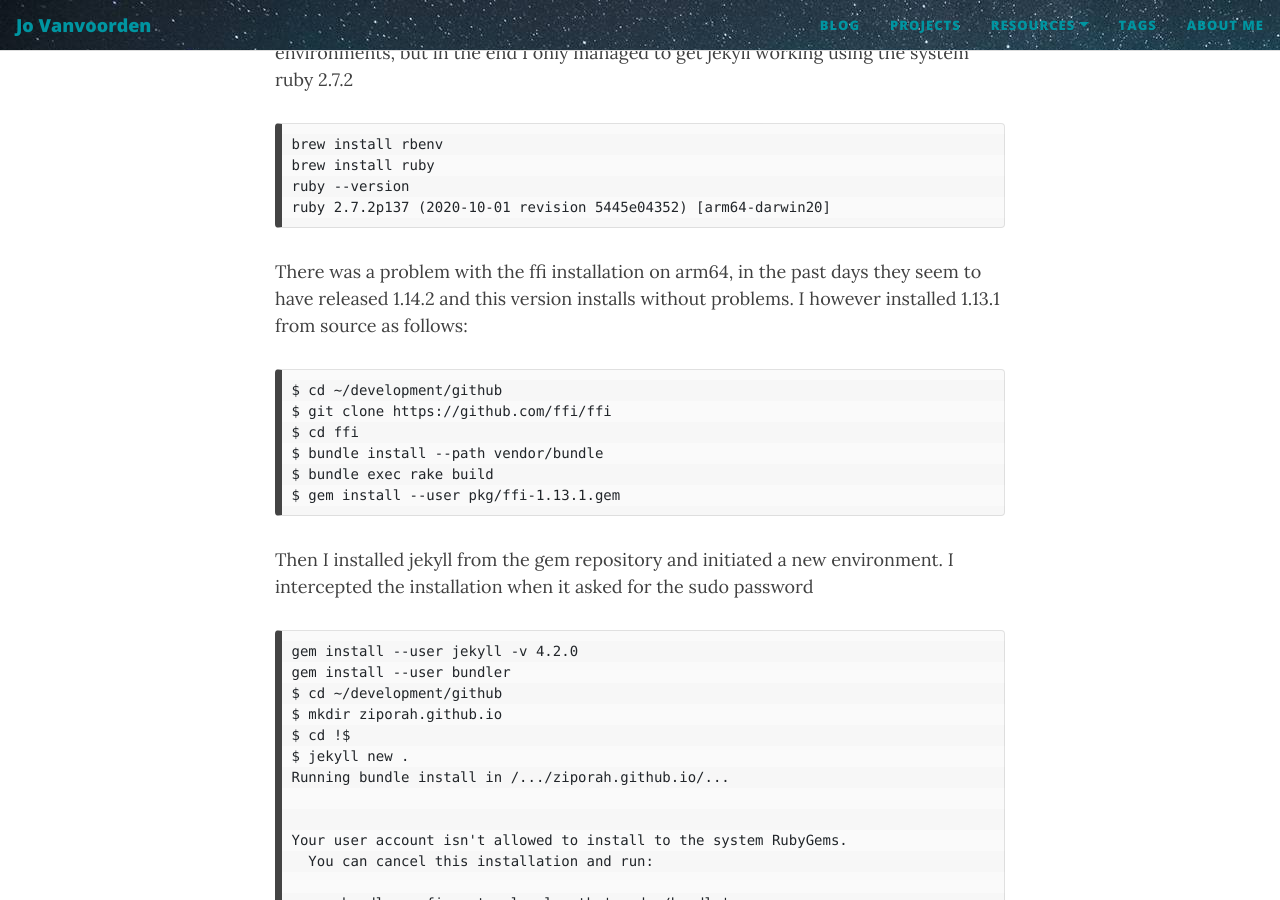
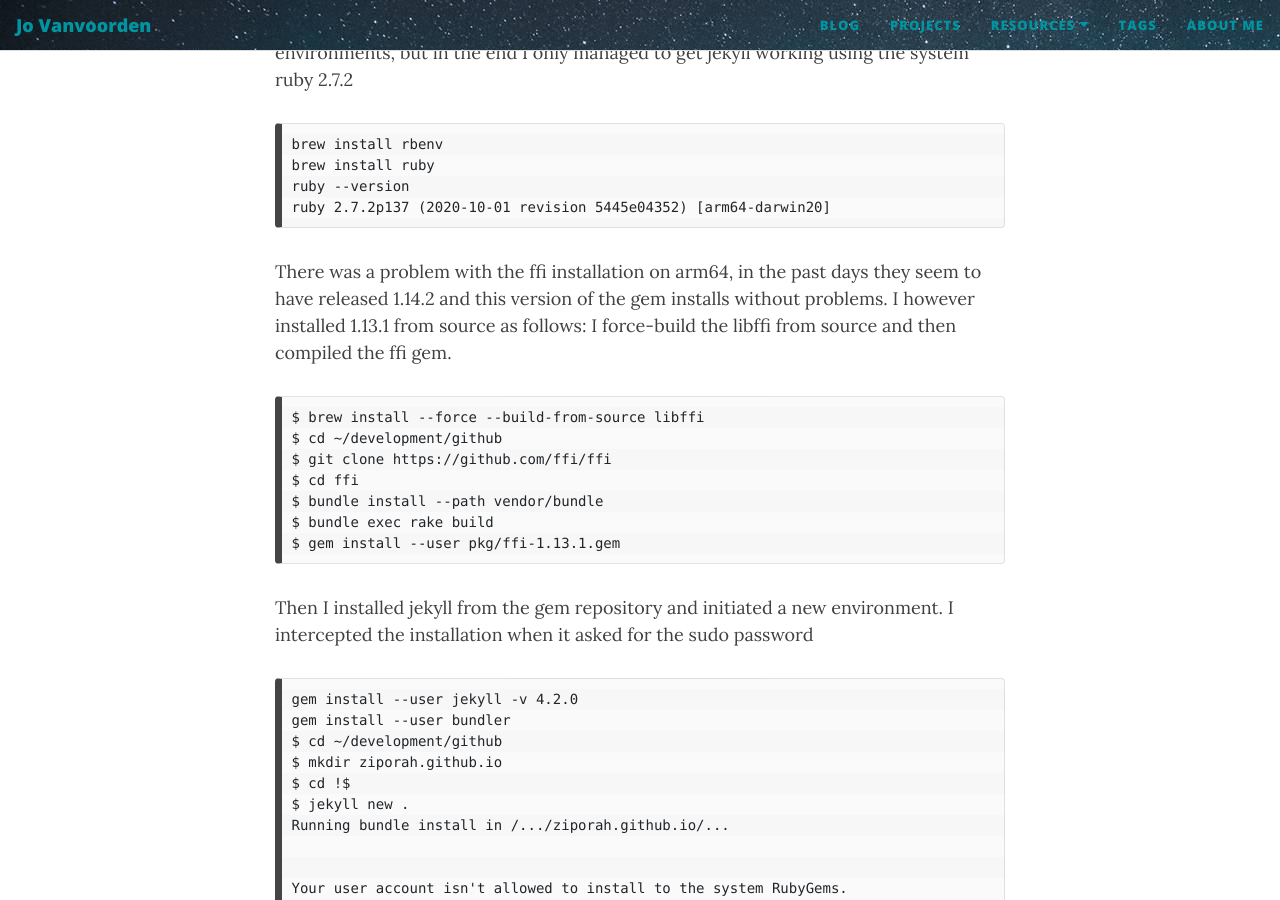
Before and after one commit to ziporah/ziporah.github.io, a Jekyll site: the page built from blogposts/_posts/2020-12-17-welcome-to-jekyll-post.md, in a window 1280 px wide and 900 px high, scrolled down 572 px. Built offline with Jekyll 4.4.1, drawn with Linux system fonts in a browser that asks for light colours; nearby versions of some CDN libraries; emoji names are drawn with the system emoji font.

Commit message:
update libffi install

````diff
--- a/blogposts/_posts/2020-12-17-welcome-to-jekyll-post.md
+++ b/blogposts/_posts/2020-12-17-welcome-to-jekyll-post.md
@@ -27,9 +27,10 @@ ruby --version
 ruby 2.7.2p137 (2020-10-01 revision 5445e04352) [arm64-darwin20]
 ```
 
-There was a problem with the ffi installation on arm64, in the past days they seem to have released 1.14.2 and this version installs without problems.
-I however installed 1.13.1 from source as follows:
+There was a problem with the ffi installation on arm64, in the past days they seem to have released 1.14.2 and this version of the gem installs without problems. I however installed 1.13.1 from source as follows:
+I force-build the libffi from source and then compiled the ffi gem.
 ```
+$ brew install --force --build-from-source libffi
 $ cd ~/development/github
 $ git clone https://github.com/ffi/ffi
 $ cd ffi
````
